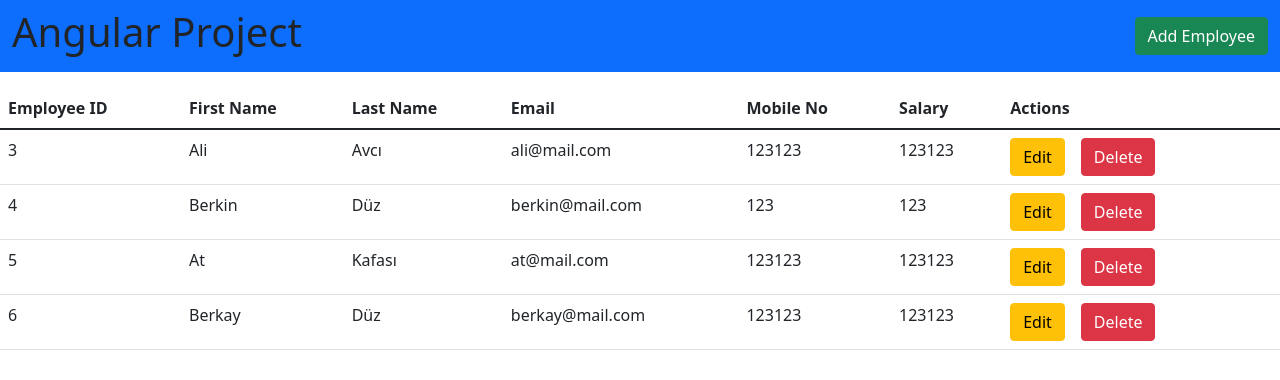
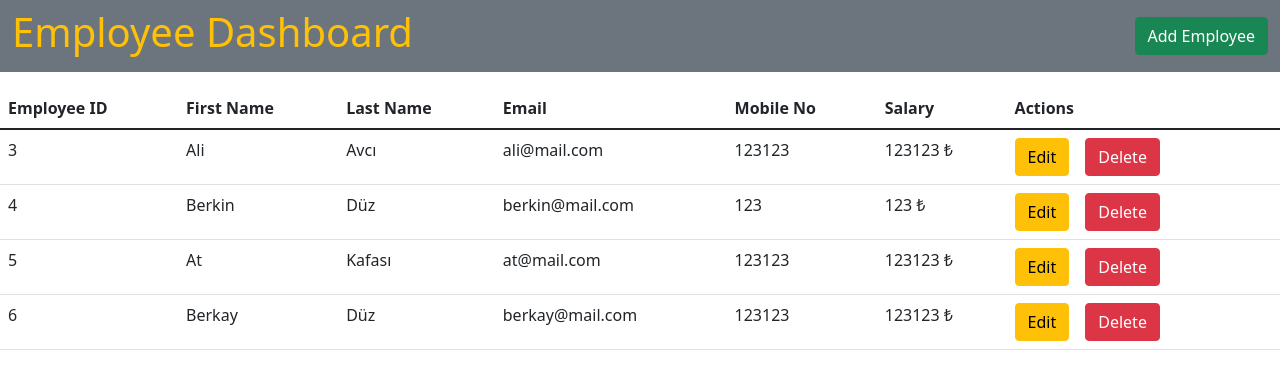
Before and after one commit to berkinduz/angular-employee-form-page, an Angular app: page / in a window 1280 px wide. Shown: the top 380 px of the page. Built offline with nearby package versions, Linux system fonts and the light colour scheme; data requests are answered from the project's data file.

Commit message:
navbar color changed

```diff
--- a/src/app/employee-dashboard/employee-dashboard.component.html
+++ b/src/app/employee-dashboard/employee-dashboard.component.html
@@ -1,6 +1,6 @@
-<nav class="navbar navbar-light bg-primary">
+<nav class="navbar navbar-light bg-secondary">
   <div class="container-fluid">
-    <h1>Angular Project</h1>
+    <h1 class="text-warning">Employee Dashboard</h1>
     <div class="d-flex">
       <button
         class="btn btn-success"
@@ -34,7 +34,7 @@
       <td>{{ row.lastName }}</td>
       <td>{{ row.email }}</td>
       <td>{{ row.mobile }}</td>
-      <td>{{ row.salary }}</td>
+      <td>{{ row.salary }} ₺</td>
       <td>
         <button
           class="btn btn-warning"
```
